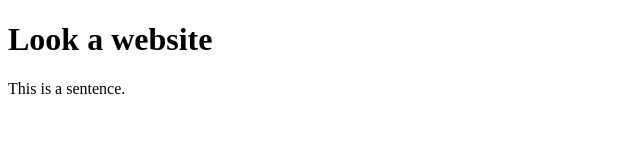
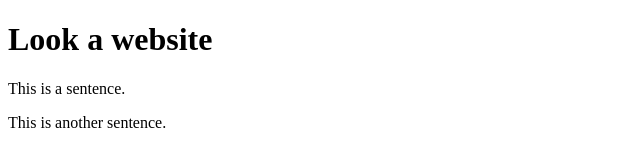
Before and after one commit to Juno64/Juno64.github.io, a plain HTML site: page index.html in a window 1280 px wide. Shown: the whole page, without its empty margins (0-640 px from the left). Drawn offline with Linux system fonts and the light colour scheme.

Commit message:
New Sentence
added a sentence

```diff
--- a/index.html
+++ b/index.html
@@ -6,5 +6,6 @@
   <body>
     <h1>Look a website</h1>
     <p>This is a sentence.</p>
+    <p>This is another sentence.</p>
   </body>
 </html>
```
